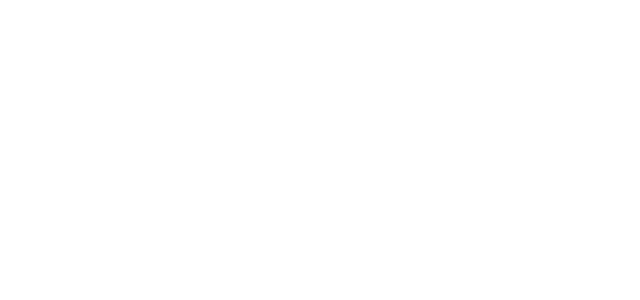
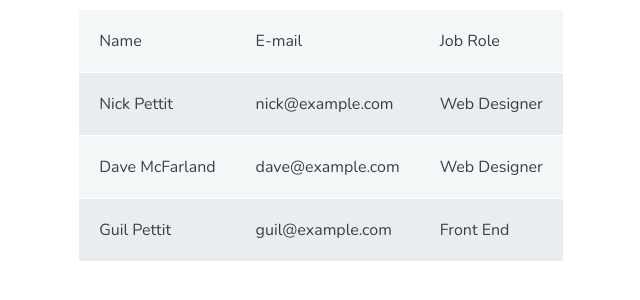
Before and after one commit to jenvara/overview_of_tables, a plain HTML site: page overview_of_tables/index.html in a window 1280 px wide. Shown: the whole page, without its empty margins (319-959 px from the left). Drawn offline with nearby package versions, Linux system fonts and the light colour scheme.

Commit message:
Created a basic table

```diff
--- a/overview_of_tables/index.html
+++ b/overview_of_tables/index.html
@@ -10,7 +10,28 @@
   </head>
   <body>
 
-
+    <table>
+      <tr>
+        <td>Name</td>
+        <td>E-mail</td>
+        <td>Job Role</td>
+      </tr>
+      <tr>
+        <td>Nick Pettit</td>
+        <td>nick@example.com</td>
+        <td>Web Designer</td>
+      </tr>
+      <tr>
+        <td>Dave McFarland</td>
+        <td>dave@example.com</td>
+        <td>Web Designer</td>
+      </tr>
+      <tr>
+        <td>Guil Pettit</td>
+        <td>guil@example.com</td>
+        <td>Front End</td>
+      </tr>
+    </table>
 
   </body>
 </html>
```
